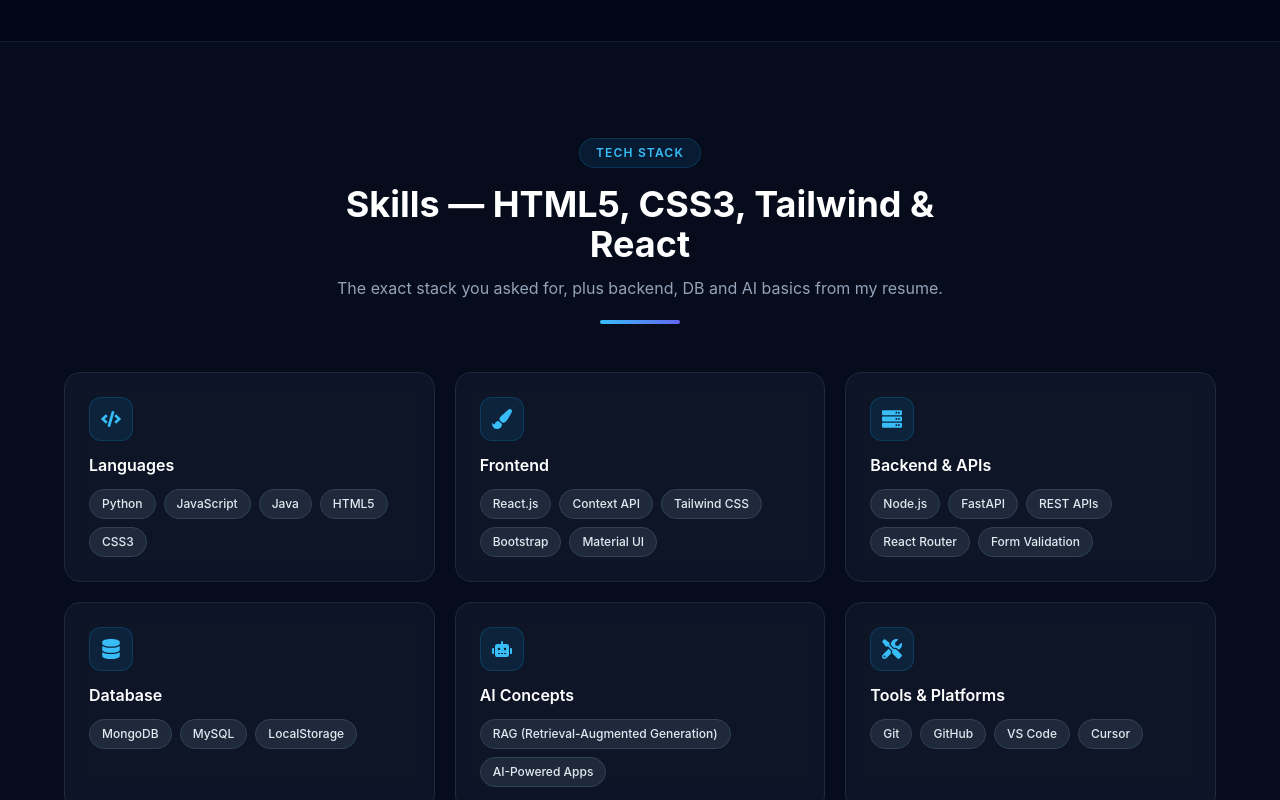
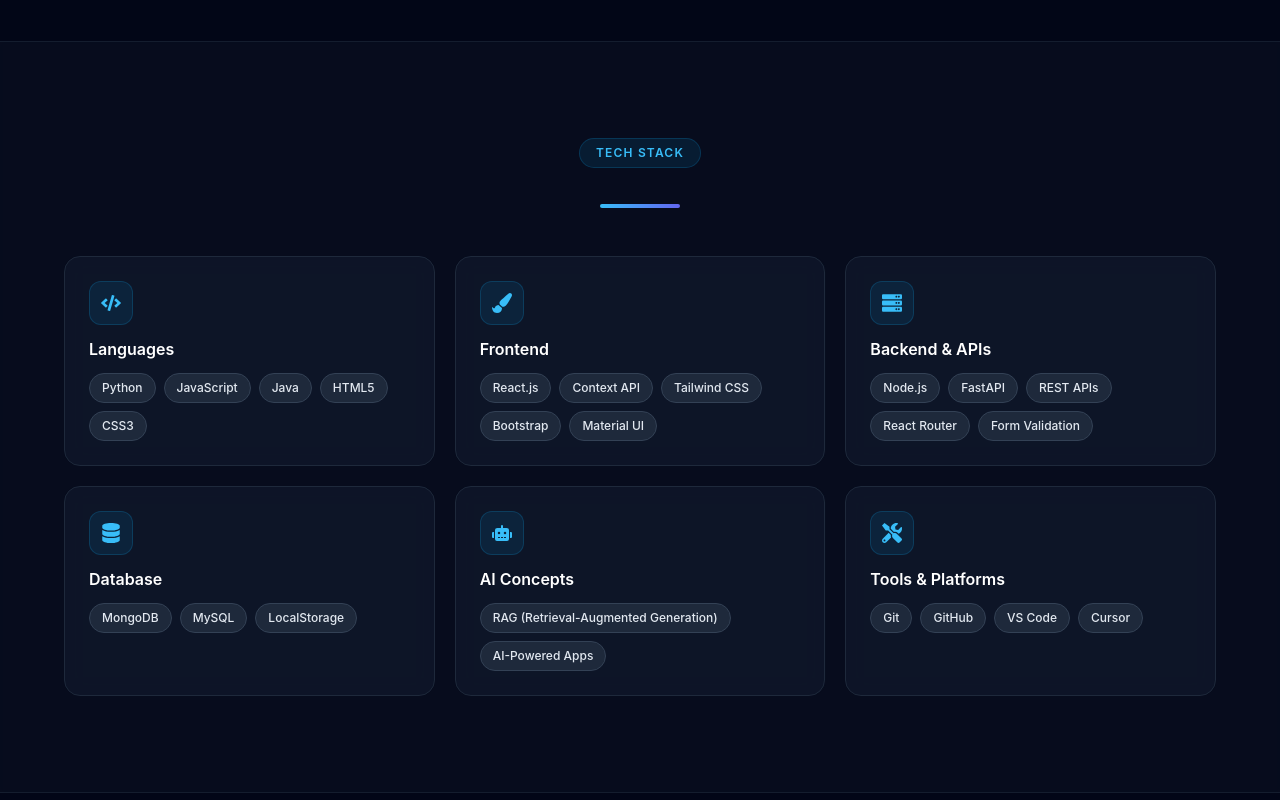
Before and after one commit to shyam-v-0/portfolio, a React (Vite) app: page / in a window 1280 px wide. Shown: the part 1601-2401 px from the top of the page. Built offline with nearby package versions, Linux system fonts and the light colour scheme.

Commit message:
changed the skills section

```diff
--- a/src/components/Skills.jsx
+++ b/src/components/Skills.jsx
@@ -17,8 +17,6 @@
       <div className="max-w-6xl mx-auto">
         <SectionHeading
           eyebrow="Tech Stack"
-          title="Skills — HTML5, CSS3, Tailwind & React"
-          subtitle="The exact stack you asked for, plus backend, DB and AI basics from my resume."
         />
         <div className="grid sm:grid-cols-2 lg:grid-cols-3 gap-5">
           {skills.map((s) => {
```
